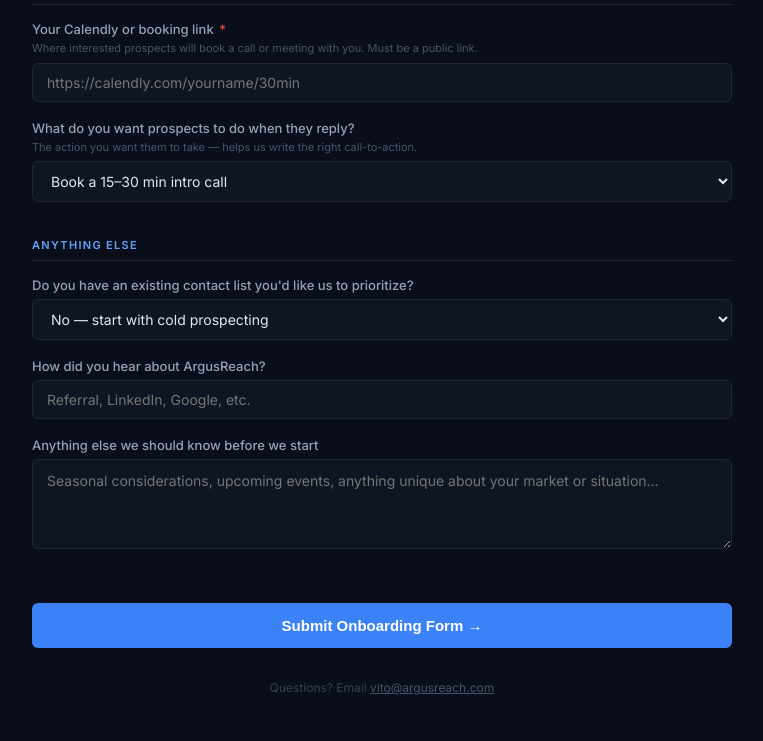
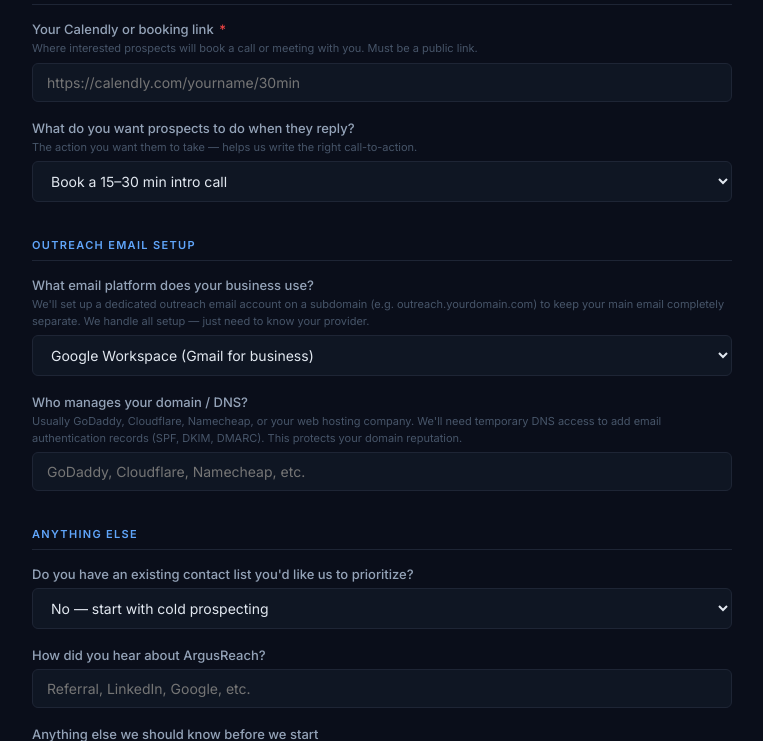
Before and after one commit to BotGob/argusreach-ops, a Flask app: page /intake in a window 1280 px wide. Shown: the part 2864-3605 px from the top of the page, without its empty margins (258-1021 px from the left). Before the commit the page ends 3559 px from the top, so only its background shows below. Run offline with Flask 3, Linux system fonts and the light colour scheme.

Commit message:
Onboarding accuracy: email provider fields in intake, service agreement v1, flowchart gaps flagged, warmup fix noted

```diff
--- a/admin/app.py
+++ b/admin/app.py
@@ -1068,6 +1068,8 @@
             "_desired_action":       intake.get("desired_action","book_call"),
             "_has_existing_list":    intake.get("has_existing_list","no"),
             "_website":              intake.get("website",""),
+            "_email_provider":       intake.get("email_provider","google"),
+            "_dns_provider":         intake.get("dns_provider",""),
         }
 
         config["clients"].append(new_client)
--- a/admin/templates/intake_form.html
+++ b/admin/templates/intake_form.html
@@ -244,6 +244,25 @@
       </select>
     </div>
 
+    <!-- ── SECTION 6b: EMAIL INFRASTRUCTURE ─────────────────────────── -->
+    <div class="section-header">Outreach Email Setup</div>
+    <div class="field">
+      <label>What email platform does your business use?
+        <span class="hint">We'll set up a dedicated outreach email account on a subdomain (e.g. outreach.yourdomain.com) to keep your main email completely separate. We handle all setup — just need to know your provider.</span>
+      </label>
+      <select name="email_provider">
+        <option value="google">Google Workspace (Gmail for business)</option>
+        <option value="microsoft">Microsoft 365 (Outlook)</option>
+        <option value="other">Other / Not sure</option>
+      </select>
+    </div>
+    <div class="field">
+      <label>Who manages your domain / DNS?
+        <span class="hint">Usually GoDaddy, Cloudflare, Namecheap, or your web hosting company. We'll need temporary DNS access to add email authentication records (SPF, DKIM, DMARC). This protects your domain reputation.</span>
+      </label>
+      <input name="dns_provider" placeholder="GoDaddy, Cloudflare, Namecheap, etc.">
+    </div>
+
     <!-- ── SECTION 7: ANYTHING ELSE ─────────────────────────────────── -->
     <div class="section-header">Anything Else</div>
     <div class="field">
--- a/db/dashboard.html
+++ b/db/dashboard.html
@@ -27,7 +27,7 @@
 <body>
 
 <h1>⚡ ArgusReach — Ops Dashboard</h1>
-<div class="subtitle">Generated 2026-03-19 04:06 PM ET · Auto-refreshed by cron</div>
+<div class="subtitle">Generated 2026-03-19 06:06 PM ET · Auto-refreshed by cron</div>
 
 <h2>Summary</h2>
 <div class="cards">
@@ -155,6 +155,6 @@
   <tbody><tr><td colspan='4' style='text-align:center;color:#666'>No payments yet</td></tr></tbody>
 </table>
 
-<footer>ArgusReach Internal Dashboard · 2026-03-19 04:06 PM ET</footer>
+<footer>ArgusReach Internal Dashboard · 2026-03-19 06:06 PM ET</footer>
 </body>
 </html>
```
Also changed, not shown: ops/master-flowchart.html (+7 -0 lines).
